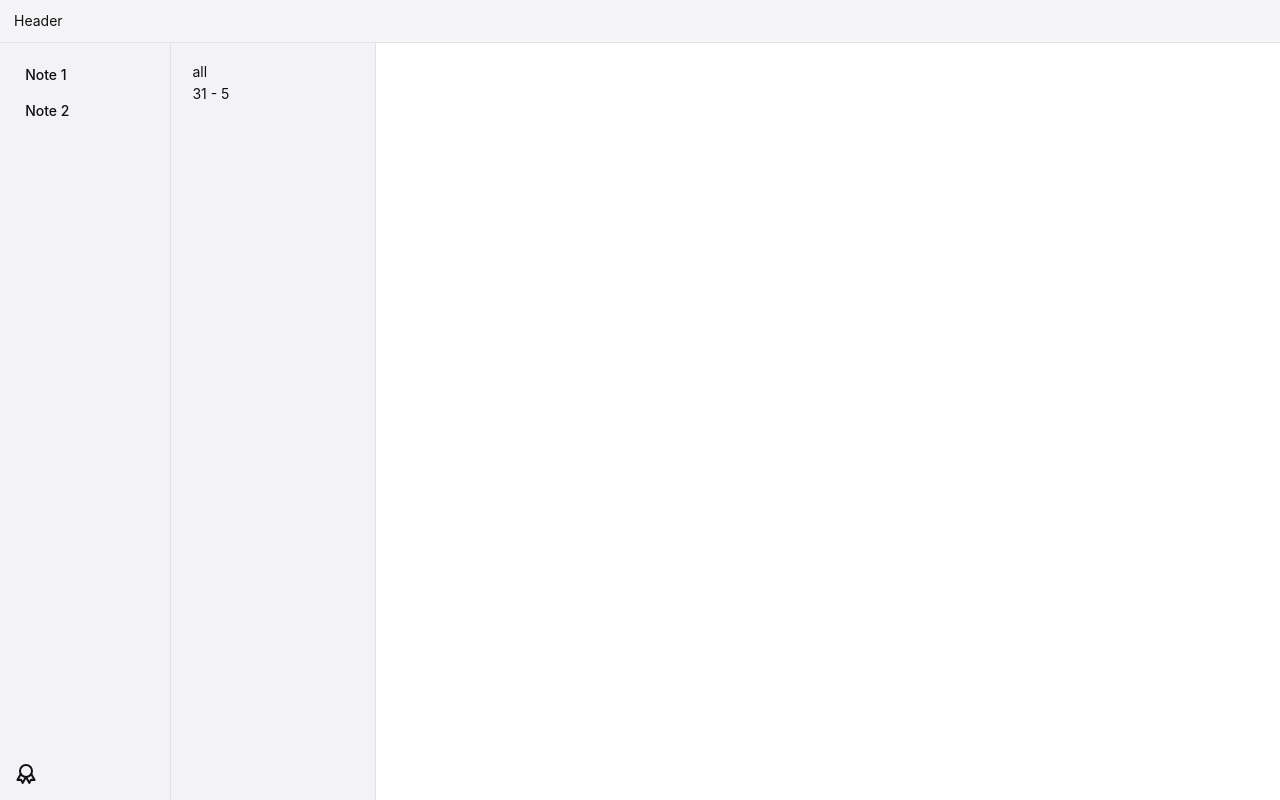
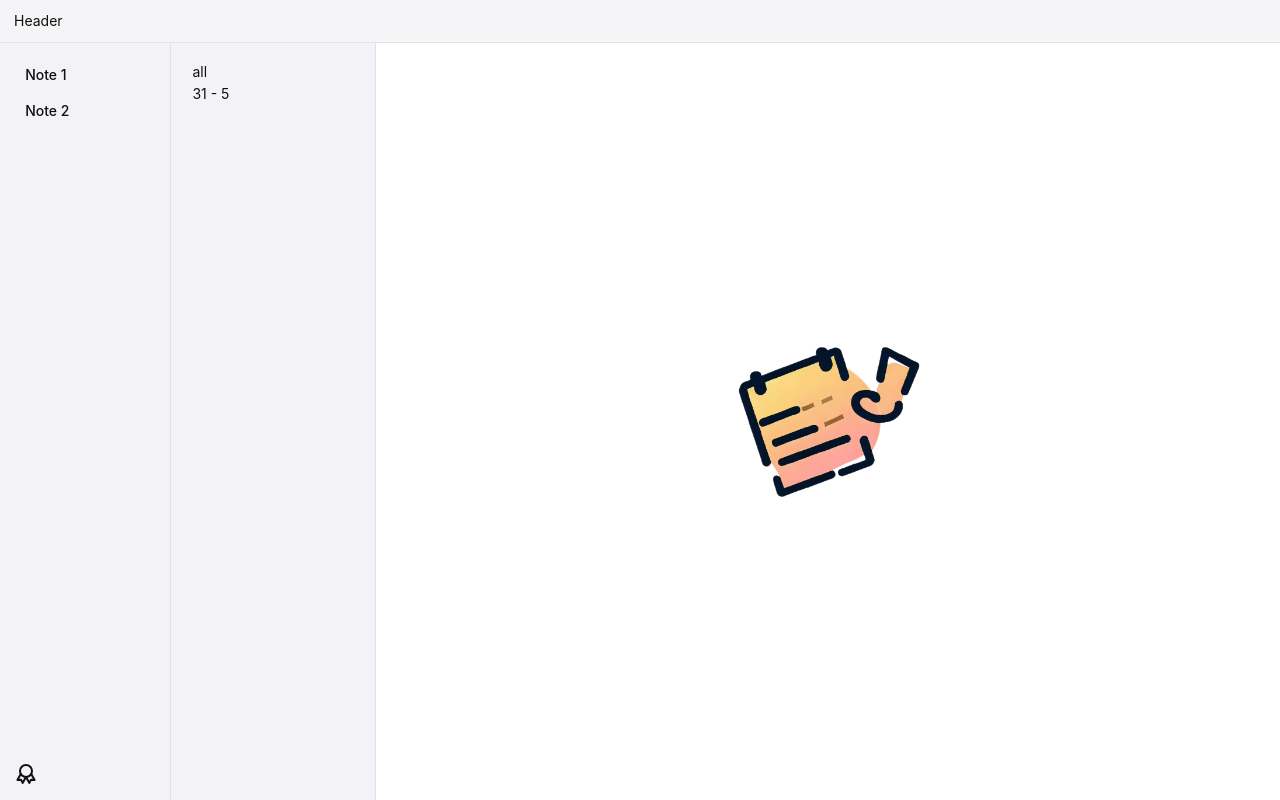
Before and after one commit to work4m/Enthus-note, a React (Vite) app: page / in a window 1280 px wide. Built offline with nearby package versions, Linux system fonts and the light colour scheme.

Commit message:
empty view with logo

```diff
--- /dev/null
+++ b/src/components/EmptyData.tsx
@@ -0,0 +1,11 @@
+import BG_LOGO from "./../assets/bg_logo.png";
+
+function EmptyData() {
+  return (
+    <div className="main-col-bg-logo-container">
+        <img src={BG_LOGO} className="main-col-bg-logo" />
+    </div>
+  )
+}
+
+export default EmptyData
--- a/src/components/MainCol.tsx
+++ b/src/components/MainCol.tsx
@@ -1,12 +1,26 @@
+import { useSelector } from "react-redux";
+
+import { RootState } from "../store/Store";
+import EmptyData from "./EmptyData";
 
 function MainCol() {
+    const notes = useSelector((state: RootState) => state.notes);
+
+    const { selectedCategory, selectedNote, note_data } = notes;
+
     return (
         <div
             className='column main-column'
         >
-            <textarea className="main-col-textarea">
-
-            </textarea>
+            {
+                (selectedCategory == null || selectedNote == null)
+                    ?
+                    <EmptyData />
+                    :
+                    <textarea className="main-col-textarea" placeholder="Enter text here">
+                        {note_data[selectedCategory]?.content[selectedNote]?.description}
+                    </textarea>
+            }
         </div>
     )
 }
--- a/src/pages/Home/styles.css
+++ b/src/pages/Home/styles.css
@@ -97,6 +97,21 @@
     font-size: large;
 }
 
+/* main logo style */
+.main-col-bg-logo-container {
+    height: 100%;
+    width: 100%;
+    display: flex;
+    align-items: center;
+    justify-content: center;
+}
+
+.main-col-bg-logo {
+    height: 40%;
+    width: 40%;
+    object-fit: contain;
+}
+
 /* ! third main end */
 
 .selected-col {
```
Also changed, not shown: src/assets/bg_logo.png (added).
